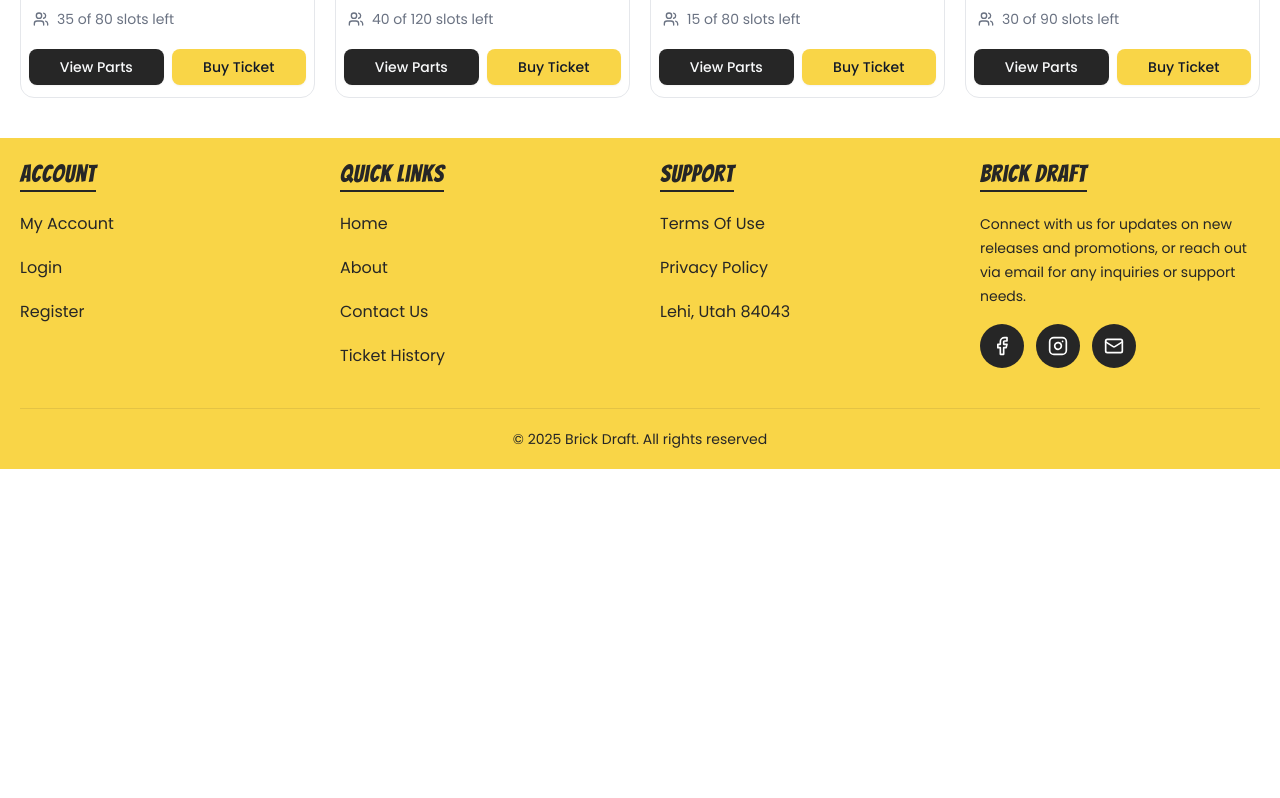
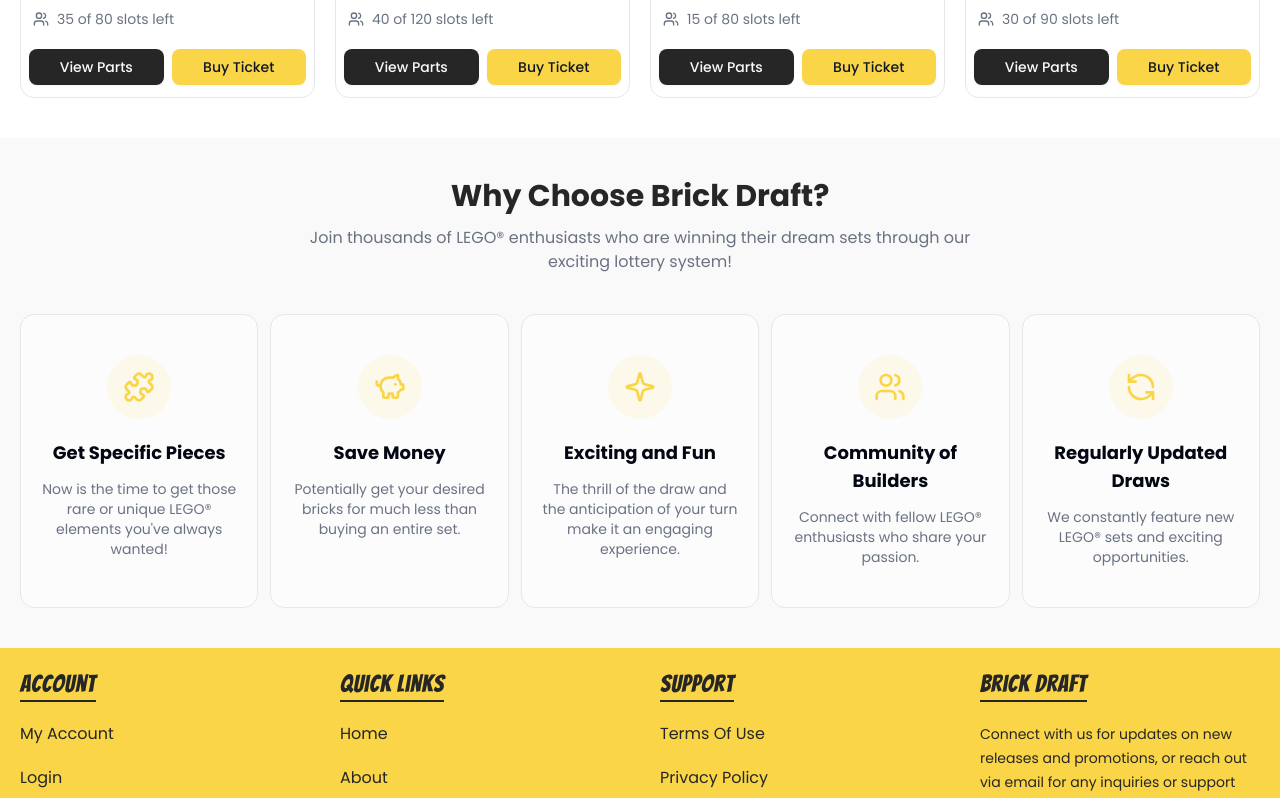
Before and after one commit to kramislife/brick-draft, a React (Vite) app: page / in a window 1280 px wide. Shown: the part 1740-2538 px from the top of the page. Before the commit the page ends 2209 px from the top, so only its background shows below. Built offline with nearby package versions, Linux system fonts and the light colour scheme.

Commit message:
added why choose us in home page and refactor about related components

```diff
--- a/src/components/about/AboutChoose.jsx
+++ b/src/components/about/AboutChoose.jsx
@@ -3,7 +3,7 @@
 import { Card, CardContent } from "@/components/ui/card";
 
 const AboutChoose = ({ data, animations }) => {
-  const { headerAnimation, featureAnimation, iconAnimation } = animations;
+  const { headerAnimation, featureAnimation } = animations;
 
   return (
     <section className="py-10 px-5">
@@ -15,18 +15,15 @@
       </motion.div>
 
       <div className="grid grid-cols-1 md:grid-cols-3 gap-5">
-        {data.features.map((feature, index) => {
-          const IconComponent = feature.icon;
-          return (
+        {data.features.map((feature, index) => (
           <motion.div key={index} {...featureAnimation(index)}>
             <Card className="group hover:border-accent cursor-pointer h-full">
               <CardContent className="p-5">
                 <div className="flex items-start gap-4">
                   <motion.div
-
                     className="p-3 rounded-lg bg-accent/10 text-accent group-hover:bg-accent group-hover:text-accent-foreground transition-colors duration-300"
                   >
-                      <IconComponent className="h-6 w-6" />
+                    <feature.icon className="h-6 w-6" />
                   </motion.div>
                   <div>
                     <h3 className="text-xl font-semibold mb-2">
@@ -40,8 +37,7 @@
               </CardContent>
             </Card>
           </motion.div>
-          );
-        })}
+        ))}
       </div>
     </section>
   );
--- a/src/components/about/AboutTips.jsx
+++ b/src/components/about/AboutTips.jsx
@@ -15,14 +15,12 @@
       </motion.div>
 
       <div className="grid grid-cols-1 md:grid-cols-2 lg:grid-cols-4 gap-6">
-        {data.tips.map((tip, index) => {
-          const IconComponent = tip.icon;
-          return (
+        {data.tips.map((tip, index) => (
           <motion.div key={index} {...tipAnimation(index)}>
             <Card className="h-full dark:border-none">
               <CardContent className="p-6 flex flex-col items-center text-center">
                 <div className="w-12 h-12 rounded-full bg-accent/10 text-accent flex items-center justify-center mb-4">
-                    <IconComponent className="w-6 h-6" />
+                  <tip.icon className="w-6 h-6" />
                 </div>
                 <h3 className="font-bold mb-2">{tip.title}</h3>
                 <p className="text-sm text-muted-foreground">
@@ -31,8 +29,7 @@
               </CardContent>
             </Card>
           </motion.div>
-          );
-        })}
+        ))}
       </div>
     </section>
   );
--- /dev/null
+++ b/src/components/home/WhyChoose.jsx
@@ -0,0 +1,44 @@
+import React from "react";
+import { motion } from "motion/react";
+import { Card, CardContent } from "@/components/ui/card";
+
+const WhyChoose = ({ data, animations }) => {
+  const { headerAnimation, featureAnimation } = animations;
+
+  return (
+    <section className="py-10 px-5 bg-secondary/50">
+      {/* Header */}
+      <motion.div {...headerAnimation} className="text-center mb-10">
+        <h2 className="text-3xl font-bold mb-3">{data.title}</h2>
+        <p className="max-w-2xl mx-auto text-muted-foreground">
+          {data.description}
+        </p>
+      </motion.div>
+
+      <div className="grid grid-cols-1 md:grid-cols-3 lg:grid-cols-5 gap-3">
+        {data.features.map((feature, index) => (
+          <motion.div key={index} {...featureAnimation(index)}>
+            <Card className="h-full hover:shadow-lg transition-shadow dark:border-none">
+              <CardContent className="p-5 flex flex-col items-center text-center">
+                {/* Icon Circle */}
+                <div className="mb-5">
+                  <div className="w-16 h-16 rounded-full bg-accent/10 flex items-center justify-center">
+                    <feature.icon className="w-8 h-8 text-accent" />
+                  </div>
+                </div>
+
+                {/* Content */}
+                <h3 className="text-lg font-bold mb-3">{feature.title}</h3>
+                <p className="text-sm text-muted-foreground">
+                  {feature.description}
+                </p>
+              </CardContent>
+            </Card>
+          </motion.div>
+        ))}
+      </div>
+    </section>
+  );
+};
+
+export default WhyChoose;
--- a/src/constant/aboutData.js
+++ b/src/constant/aboutData.js
@@ -14,6 +14,10 @@
   LightbulbIcon,
   Dices,
   Hourglass,
+  Puzzle,
+  PiggyBank,
+  Sparkle,
+  RefreshCcw,
 } from "lucide-react";
 
 // Hero section data
@@ -170,3 +174,43 @@
     },
   ],
 };
+
+// Why Choose Brick Draft section data in home page
+
+export const whyChooseData = {
+  title: "Why Choose Brick Draft?",
+  description:
+    "Join thousands of LEGO® enthusiasts who are winning their dream sets through our exciting lottery system!",
+  features: [
+    {
+      icon: Puzzle,
+      title: "Get Specific Pieces",
+      description:
+        "Now is the time to get those rare or unique LEGO® elements you've always wanted!",
+    },
+    {
+      icon: PiggyBank,
+      title: "Save Money",
+      description:
+        "Potentially get your desired bricks for much less than buying an entire set.",
+    },
+    {
+      icon: Sparkle,
+      title: "Exciting and Fun",
+      description:
+        "The thrill of the draw and the anticipation of your turn make it an engaging experience.",
+    },
+    {
+      icon: Users,
+      title: "Community of Builders",
+      description:
+        "Connect with fellow LEGO® enthusiasts who share your passion.",
+    },
+    {
+      icon: RefreshCcw,
+      title: "Regularly Updated Draws",
+      description:
+        "We constantly feature new LEGO® sets and exciting opportunities.",
+    },
+  ],
+};
--- a/src/pages/Home.jsx
+++ b/src/pages/Home.jsx
@@ -2,6 +2,10 @@
 import AnnouncementBar from "@/components/home/AnnouncementBar";
 import Banner from "@/components/home/Banner";
 import FeaturedSet from "@/components/home/LotterySet";
+import WhyChoose from "@/components/home/WhyChoose";
+import { aboutAnimations } from "@/hooks/animationConfig";
+import { whyChooseData } from "@/constant/aboutData";
+
 
 const Home = () => {
   return (
@@ -9,6 +13,7 @@
       <AnnouncementBar />
       <Banner />
       <FeaturedSet />
+      <WhyChoose data={whyChooseData} animations={aboutAnimations.choose} />
     </>
   );
 };
```
Lines whose indentation alone changed are shown as unchanged.
